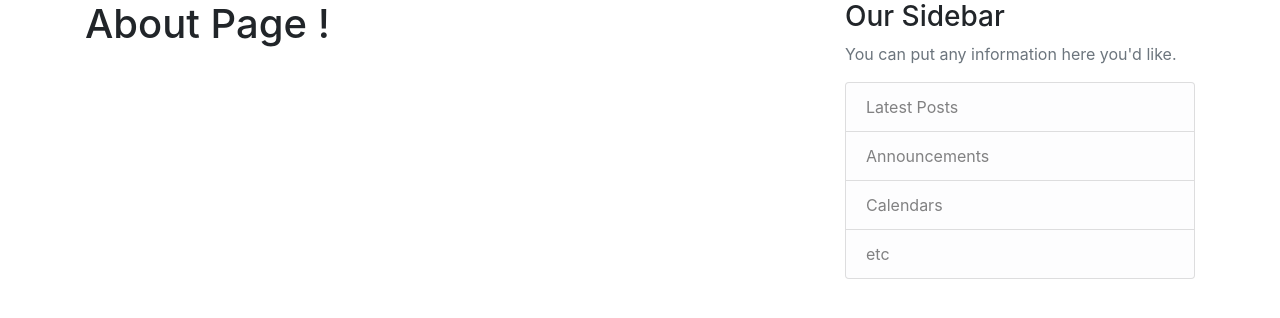
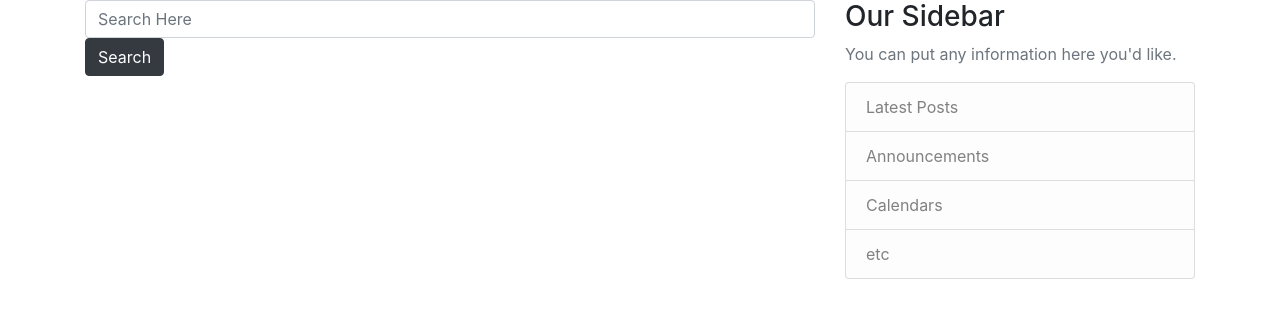
Before and after one commit to Dheerajdoppalapudi/Blog-Website, a Django app: page /about/ in a window 1280 px wide. Shown: the part 56-374 px from the top of the page. Run offline with Django 3.2, Linux system fonts and the light colour scheme; some libraries are stand-ins or nearby versions.

Commit message:
updated search page

```diff
--- a/blog/templates/blog/about.html
+++ b/blog/templates/blog/about.html
@@ -1,4 +1,7 @@
 {% extends "blog/base.html" %}
 {% block content %}
-    <h1>About Page !</h1>
+    <form action="{% url 'search' %}" method="POST">{% csrf_token %}
+        <input type="text" class="form-control" id="formGroupExampleInput" placeholder="Search Here" name="title" autocomplete="off">
+        <button type="submit" class="btn btn-dark">Search</button>
+    </form>
 {% endblock content %}
```
